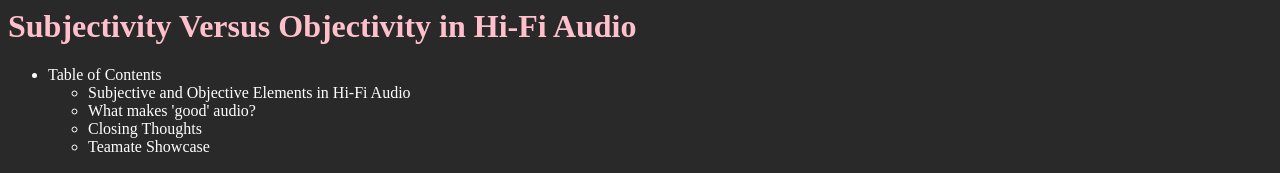
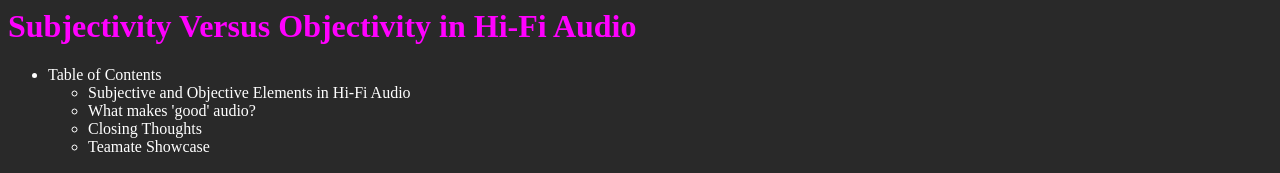
Before and after one commit to stevenstcs/web, a plain HTML site: page talk.html in a window 1280 px wide. Shown: the top 173 px of the page. Drawn offline with Linux system fonts and the light colour scheme.

Commit message:
Update main.css

```diff
--- a/main.css
+++ b/main.css
@@ -6,7 +6,7 @@
 */
 
 h1 {
-    color: Pink
+    color: fuchsia
 }
 
 /* this will style all h2 elements with color blue */
```
